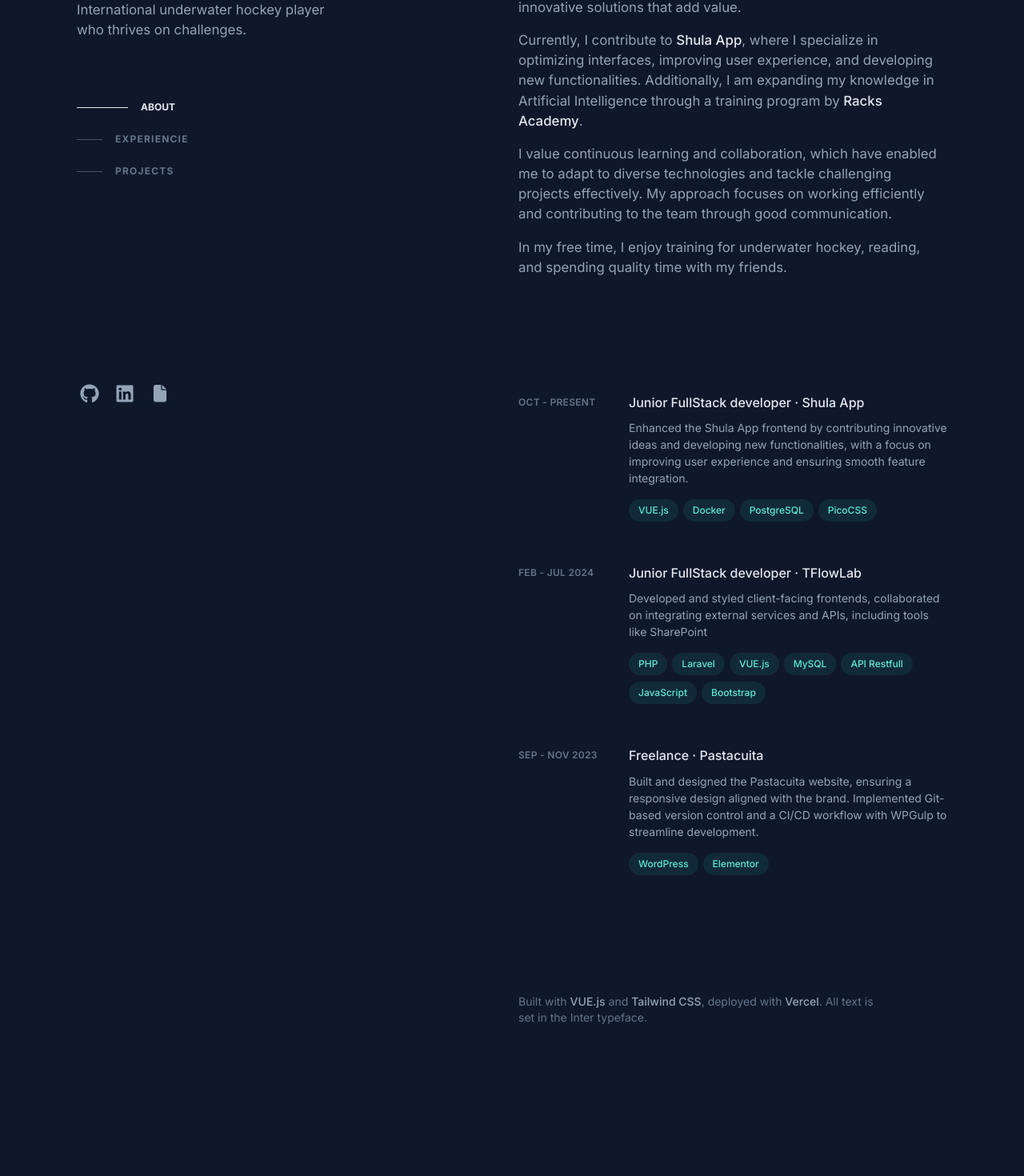
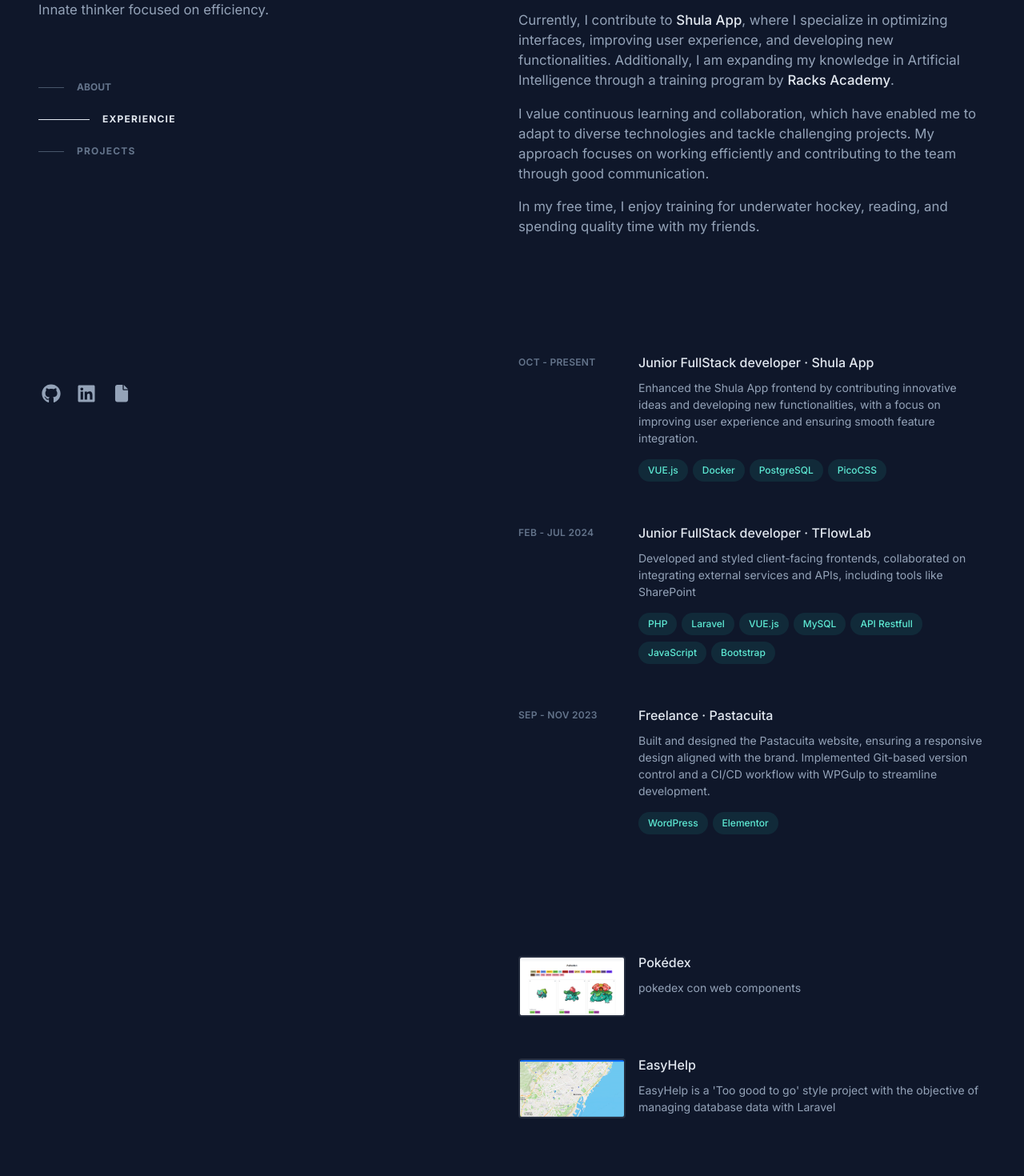
Before and after one commit to Bestindom/Portfolio, a Vue app: page / in a window 1280 px wide. Shown: the part 200-1670 px from the top of the page at 80% size. Before the commit the page ends 1578 px from the top, so only its background shows below. Built offline with nearby package versions, Linux system fonts and the light colour scheme.

Commit message:
update front-end responsive

```diff
--- a/src/App.vue
+++ b/src/App.vue
@@ -1,5 +1,5 @@
 <template>
-  <div class="mx-auto min-h-screen max-w-screen-xl px-6 py-12 md:px-12 md:py-20 lg:px-24 lg:py-0">
+  <div class="mx-auto min-h-screen max-w-screen-xl px-6 py-12 md:px-12 md:py-20 lg:py-0">
     <div class="lg:flex justify-between lg:gap-4">
       <Header />
       <Main />
--- a/src/components/Header.vue
+++ b/src/components/Header.vue
@@ -6,9 +6,9 @@
             </h1>
             <h2 class="mt-3 text-lg font-medium tracking-tight text-slate-200 sm:text-xl">Fullstack Developer</h2>
             <p class="mt-4 max-w-xs leading-normal">
-                International underwater hockey player who thrives on challenges.
+                Innate thinker focused on efficiency.
             </p>
-            <nav>
+            <nav class="nav hidden lg:block">
                 <ul class="mt-16 w-max">
                     <li>
                         <a class="group flex items-center py-3" href="#about">
@@ -103,7 +103,7 @@
 
     sections.forEach((section) => {
         const rect = section.getBoundingClientRect();
-        if (rect.top < window.innerHeight / 3 && rect.bottom > window.innerHeight / 3) {
+        if (rect.top < window.innerHeight / 2 && rect.bottom > window.innerHeight / 2) {
             currentSection = section.id; // update active section
         }
         console.log("activeSection:     " + activeSection.value)
--- a/src/components/Main.vue
+++ b/src/components/Main.vue
@@ -20,7 +20,9 @@
         deployed with
         <a href="https://vercel.com/" target="_blank" rel="noreferrer noopener"
           class="font-medium text-slate-400 hover:text-teal-300 focus-visible:text-teal-300">Vercel</a>. All text is set
-        in the Inter typeface.
+        in the
+        <a href="https://rsms.me/inter/" target="_blank" rel="noreferrer noopener"
+          class="font-medium text-slate-400 hover:text-teal-300 focus-visible:text-teal-300">Inter</a> typeface.
       </p>
     </footer>
   </main>
--- a/src/components/sections/About.vue
+++ b/src/components/sections/About.vue
@@ -1,5 +1,5 @@
 <template>
-    <div class="pe-2">
+    <div>
         <p class="mb-4">
             I'm a developer passionate about transforming ideas into functional and attractive web experiences, paying
             attention to every detail in the process. My greatest professional satisfaction comes from understanding a
@@ -17,7 +17,7 @@
         </p>
         <p class="mb-4">
             I value continuous learning and collaboration, which have enabled me to adapt to diverse technologies and
-            tackle challenging projects effectively. My approach focuses on working efficiently and contributing to the
+            tackle challenging projects. My approach focuses on working efficiently and contributing to the
             team through good communication.
         </p>
         <p class="mb-4">
--- a/src/components/sections/Experiencie.vue
+++ b/src/components/sections/Experiencie.vue
@@ -1,7 +1,7 @@
 <template>
     <div>
         <ol class="group/list">
-            <li v-for="job in jobs" :key="job.title" class="mb-12">
+            <li v-for="job in jobs" :key="job.name" class="mb-12">
                 <div
                     class="group relative grid pb-1 transition-all sm:grid-cols-8 sm:gap-8 md:gap-4 lg:hover:!opacity-100 lg:group-hover/list:opacity-50">
                     <div
--- a/src/components/sections/Projects.vue
+++ b/src/components/sections/Projects.vue
@@ -1,12 +1,31 @@
 <template>
     <div>
         <ul class="group/list">
-            <li>
+            <li v-for="project in projects" :key="project.name" class="mb-12">
+                <div
+                    class="group relative grid gap-4 pb-1 transition-all sm:grid-cols-8 sm:gap-8 md:gap-4 lg:hover:!opacity-100 lg:group-hover/list:opacity-50">
+                    <div
+                        class="absolute -inset-x-4 -inset-y-4 z-0 hidden rounded-md transition motion-reduce:transition-none lg:-inset-x-6 lg:block lg:group-hover:bg-slate-800/50 lg:group-hover:shadow-[inset_0_1px_0_0_rgba(148,163,184,0.1)] lg:group-hover:drop-shadow-lg">
+                    </div>
+                    <div class="z-10 sm:order-2 sm:col-span-6">
+                        <h3>
+                            <a class="inline-flex items-baseline font-medium leading-tight text-slate-200 hover:text-teal-300 focus-visible:text-teal-300  group/link text-base"
+                                :href="project.url" target="_blank" rel="noreferrer noopener">
+                                <span class="absolute -inset-x-4 -inset-y-2.5 hidden rounded md:-inset-x-6 md:-inset-y-4 lg:block">
 
+                                </span>
+                                <span>{{ project.name }}</span>
+                            </a>
+                        </h3>
+                        <p class="mt-2 text-sm leading-normal">{{ project.description }}</p>
+                    </div>
+                    <img :src="project.img" alt="" class="aspect-video object-cover rounded border-2 border-slate-200/10 transition group-hover:border-slate-200/30 sm:order-1 sm:col-span-2 sm:translate-y-1">
+                </div>
             </li>
         </ul>
     </div>
 </template>
 <script setup>
+import projects from "@/content/projects.json"
 </script>
 <style></style>
--- /dev/null
+++ b/src/content/projects.json
@@ -0,0 +1,14 @@
+[
+    {
+        "name": "Pokédex",
+        "description": "pokedex con web components",
+        "img": "/src/images/image_pokedex.PNG",
+        "url": "https://bestindom.github.io/PokedexVue/"
+    },
+    {
+        "name": "EasyHelp",
+        "description": "EasyHelp is a 'Too good to go' style project with the objective of managing database data with Laravel",
+        "img": "/src/images/image_easyhelp.PNG",
+        "url": "https://github.com/Bestindom/EASYHELP"
+    }
+]
```
